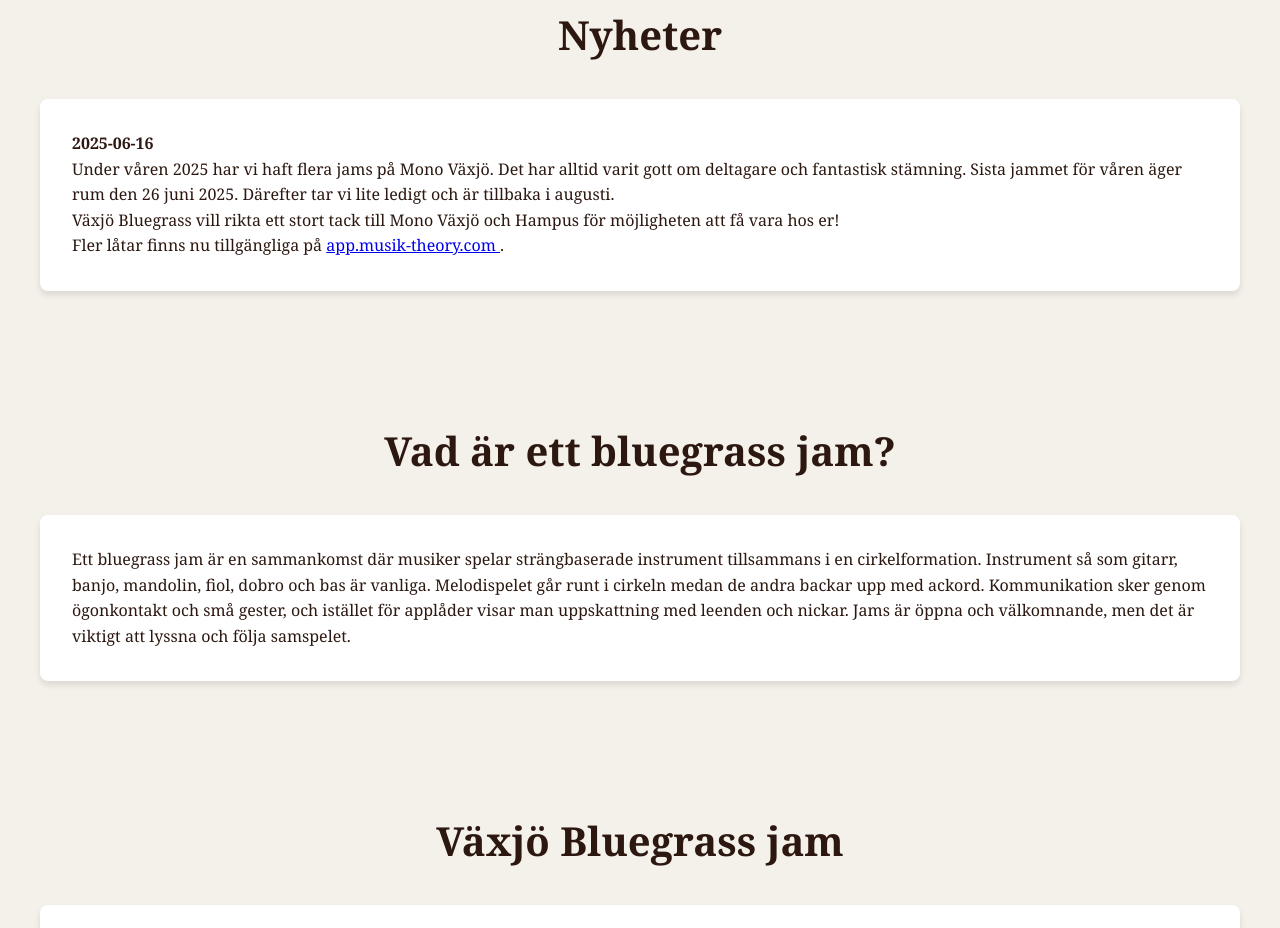
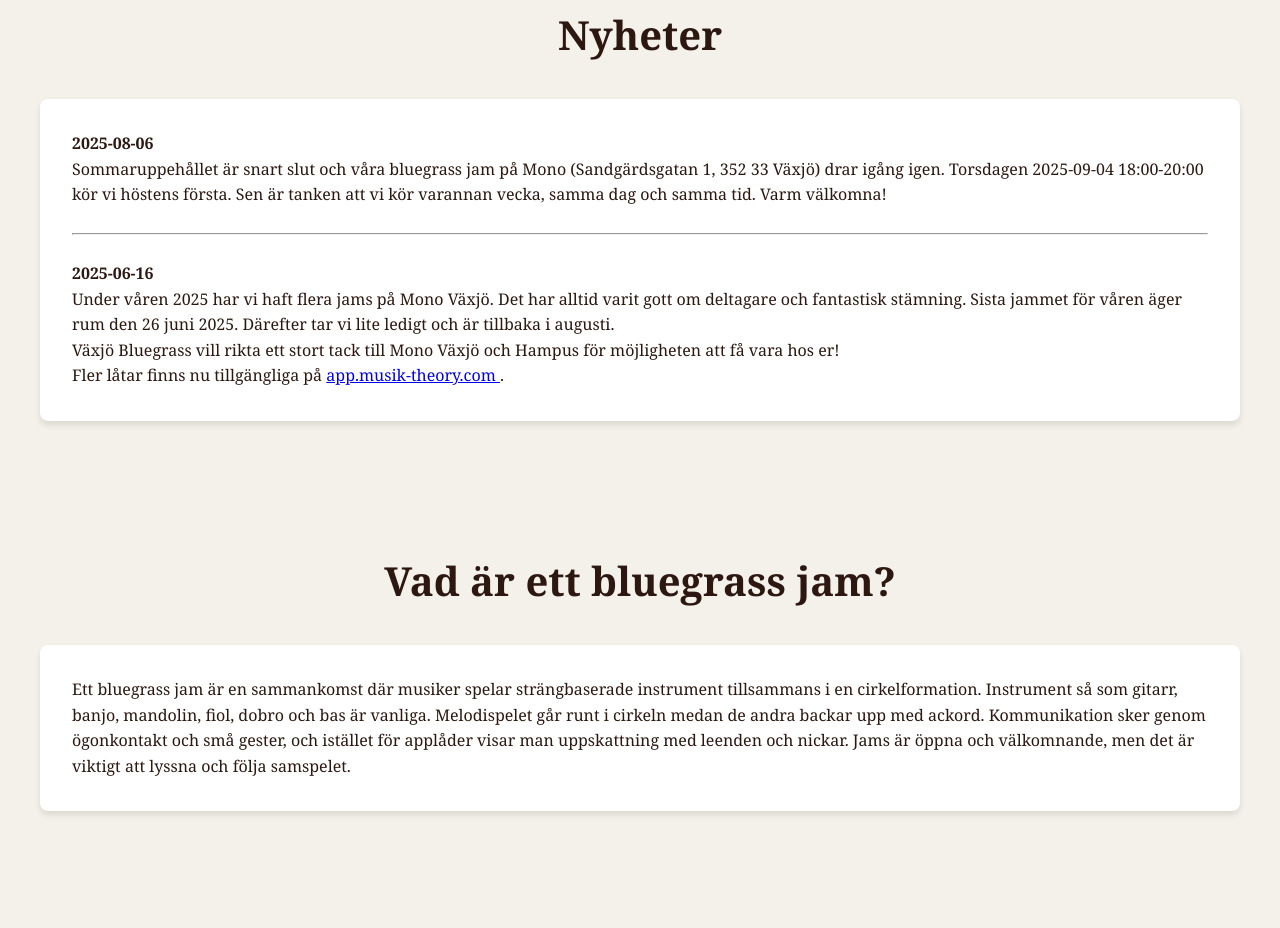
Before and after one commit to jherrlin/vaxjo-bluegrass.se, a website: page index.html in a window 1280 px wide. Shown: the part 1277-2205 px from the top of the page. Drawn offline with Linux system fonts and the light colour scheme.

Commit message:
news updated

```diff
--- a/index.html
+++ b/index.html
@@ -206,6 +206,15 @@
 
         <div class="detail-card">
 
+          <p><b>2025-08-06</b></p>
+          <p>Sommaruppehållet är snart slut och våra bluegrass jam på Mono
+          (Sandgärdsgatan 1, 352 33 Växjö) drar igång igen. Torsdagen 2025-09-04
+          18:00-20:00 kör vi höstens första. Sen är tanken att vi kör varannan
+          vecka, samma dag och samma tid. Varm välkomna!
+          </p>
+          <br>
+          <hr>
+          <br>
           <p><b>2025-06-16</b></p>
           <p>Under våren 2025 har vi haft flera jams på Mono Växjö. Det har
           alltid varit gott om deltagare och fantastisk stämning. Sista jammet
```
